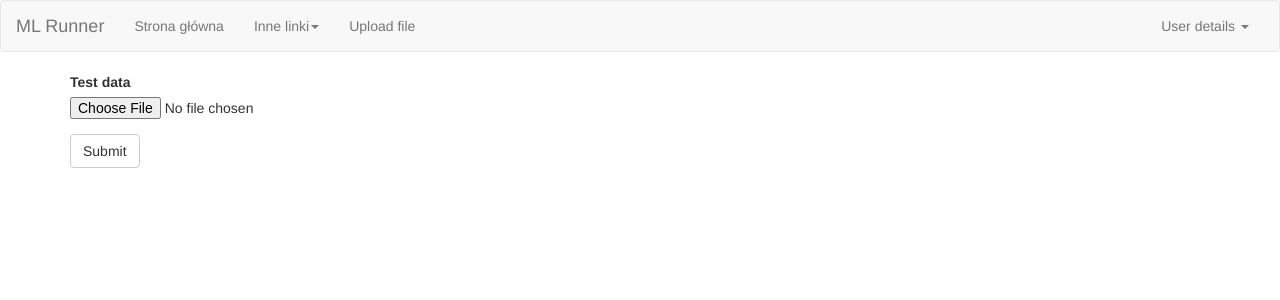
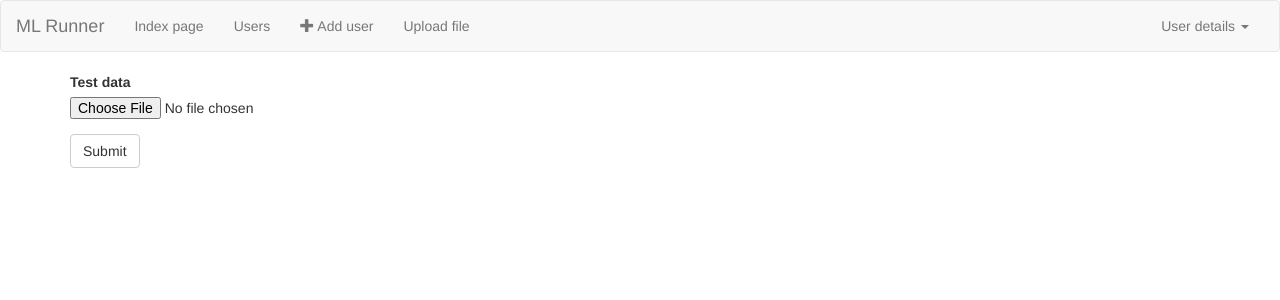
Before and after one commit to shnela/flask_for_data_scientists, a Flask app: page /upload/ in a window 1280 px wide. Shown: the top 300 px of the page. Run offline with Flask 2, Linux system fonts and the light colour scheme; some libraries are stand-ins or nearby versions.

Commit message:
Display users - add new user and pagination

```diff
--- a/auxiliary_code/gen_fake_models.py
+++ b/auxiliary_code/gen_fake_models.py
@@ -5,7 +5,10 @@ fake = Faker()
 
 
 def create_users(users_number=10):
-    pass
+    for _ in range(users_number):
+        u = User(username=fake.unique.first_name())
+        db.session.add(u)
+        db.session.commit()
 
 
 def delete_all():
--- a/web_app/__init__.py
+++ b/web_app/__init__.py
@@ -15,9 +15,20 @@ app = Flask(__name__)
 app.config['SECRET_KEY'] = os.environ.get('SECRET_KEY')
 app.config['UPLOAD_FOLDER'] = os.path.abspath(os.path.join(CURRENT_DIR, 'uploaded_data'))
 app.config['SQLALCHEMY_DATABASE_URI'] = f"sqlite:///{os.path.join(CURRENT_DIR, '..', 'test.db')}"
+app.config['SQLALCHEMY_TRACK_MODIFICATIONS'] = False
 
 Bootstrap(app)
 toolbar = DebugToolbarExtension(app)
+db = SQLAlchemy(app)
+
+
+class User(db.Model):
+    id = db.Column(db.Integer, primary_key=True)
+    username = db.Column(db.String(80), unique=True, nullable=False)
+
+
+class UserForm(FlaskForm):
+    pass
 
 
 class LoginForm(FlaskForm):
@@ -39,9 +50,21 @@ def index():
     return render_template('index.html', user_info=user_info)
 
 
-@app.route('/user/<username>/<int:amount>/')
-def profile(username, amount):
-    return render_template('profile.html', username=username, amount=amount)
+@app.route('/user/')
+def users():
+    users = User.query.all()
+    return render_template('users.html', users=users)
+
+
+@app.route('/user/add/', methods=['GET', 'POST'])
+def user_add():
+    pass
+
+
+@app.route('/user/<int:user_id>')
+def user_details(user_id):
+    user = User.query.get(user_id)
+    return render_template('user_details.html', user=user)
 
 
 @app.route('/download/')
@@ -62,10 +85,3 @@ def upload():
         file.save(os.path.join(app.config['UPLOAD_FOLDER'], filename))
         return redirect(url_for('index'))
     return render_template('upload.html', form=form)
-
-
-@app.route('/session_kv_storage/<key>/<int:val>/')
-def session_kv_storage(key, val):
-    from flask import session, redirect, url_for
-    session[key] = val
-    return redirect(url_for('.index'))
--- a/web_app/templates/base.html
+++ b/web_app/templates/base.html
@@ -19,16 +19,9 @@
       <!-- Collect the nav links, forms, and other content for toggling -->
       <div class="collapse navbar-collapse" id="bs-example-navbar-collapse-1">
         <ul class="nav navbar-nav">
-          <li class=""><a href="{{ url_for('index') }}">Strona główna</a></li>
-          <li class="dropdown">
-            <a href="#" class="dropdown-toggle" data-toggle="dropdown" role="button" aria-haspopup="true"
-               aria-expanded="false">Inne linki<span class="caret"></span></a>
-            <ul class="dropdown-menu">
-              <li><a href="{{ url_for('profile', username='Andrzej', amount=2) }}">Andrzej 2</a></li>
-              <li><a href="{{ url_for('profile', username='admin', amount=2) }}">admin 2</a></li>
-              <li><a href="{{ url_for('profile', username='krzys', amount=10) }}">krzys 10</a></li>
-              <li><a href="{{ url_for('profile', username='Pollena', amount=2000) }}">Pollena 2000</a></li>
-            </ul>
+          <li class=""><a href="{{ url_for('index') }}">Index page</a></li>
+          <li class=""><a href="{{ url_for('users') }}">Users</a></li>
+          <li class=""><a href="{{ url_for('user_add') }}"><i class="glyphicon glyphicon-plus"></i> Add user</a></li>
           <li class=""><a href="{{ url_for('upload') }}">Upload file</a></li>
         </ul>
         <ul class="nav navbar-nav navbar-right">
--- /dev/null
+++ b/web_app/templates/user_details.html
@@ -0,0 +1,5 @@
+{% extends "base.html" %}
+
+{% block custom_content %}
+  <h1>User info here</h1>
+{% endblock %}
```
Also changed, not shown: web_app/templates/profile.html (deleted, +0 -17 lines), web_app/templates/users.html (added, +9 -0 lines), web_app/templates/users_paginated.html (added, +22 -0 lines), README.md, README_PREV.md.
